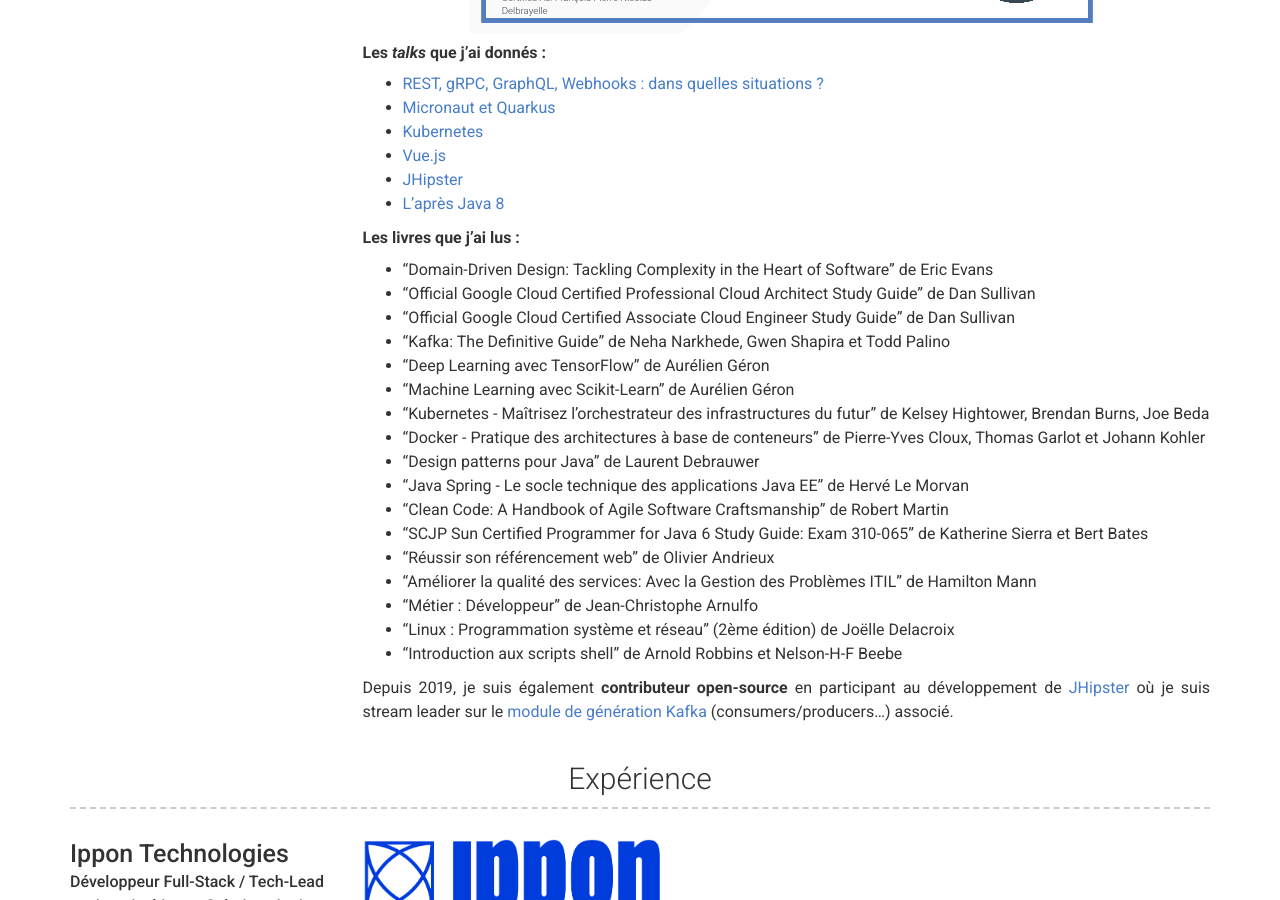
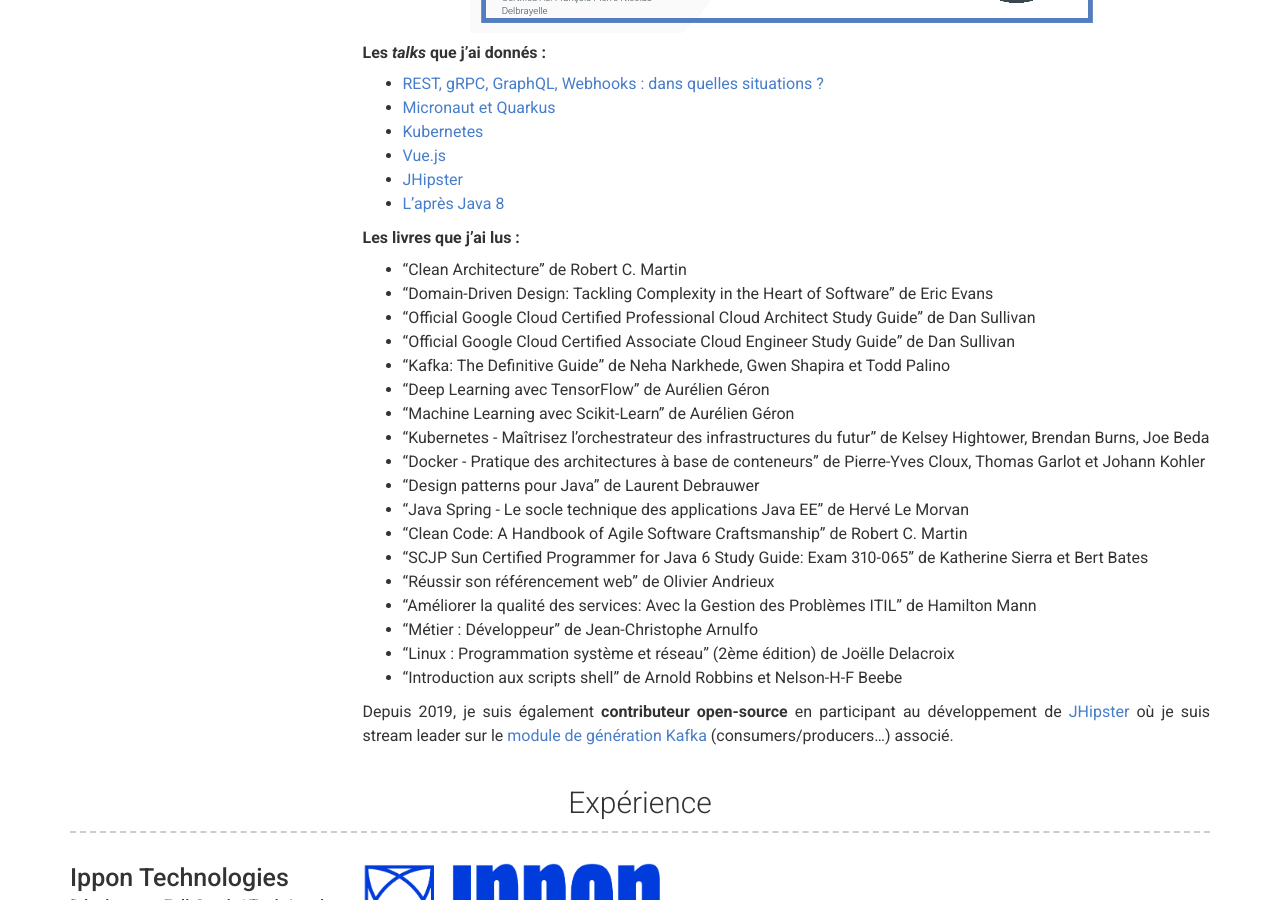
Before and after one commit to fdelbrayelle/fdelbrayelle.github.io, a Jekyll site: the page built from index.md, in a window 1280 px wide and 900 px high, scrolled down 1469 px. Built offline with Jekyll 4.4.1, drawn with Linux system fonts in a browser that asks for light colours; nearby versions of some CDN libraries.

Commit message:
update books

```diff
--- a/_config.yml
+++ b/_config.yml
@@ -80,6 +80,7 @@
   - [L'après Java 8](https://github.com/fdelbrayelle/midi-tech-java-news)
 
   <strong>Les livres que j'ai lus :</strong>
+  - "Clean Architecture" de Robert C. Martin
   - "Domain-Driven Design: Tackling Complexity in the Heart of Software" de Eric Evans
   - "Official Google Cloud Certified Professional Cloud Architect Study Guide" de Dan Sullivan
   - "Official Google Cloud Certified Associate Cloud Engineer Study Guide" de Dan Sullivan
@@ -90,7 +91,7 @@
   - "Docker - Pratique des architectures à base de conteneurs" de Pierre-Yves Cloux, Thomas Garlot et Johann Kohler
   - "Design patterns pour Java" de Laurent Debrauwer
   - "Java Spring - Le socle technique des applications Java EE" de Hervé Le Morvan
-  - "Clean Code: A Handbook of Agile Software Craftsmanship" de Robert Martin
+  - "Clean Code: A Handbook of Agile Software Craftsmanship" de Robert C. Martin
   - "SCJP Sun Certified Programmer for Java 6 Study Guide: Exam 310-065" de Katherine Sierra et Bert Bates
   - "Réussir son référencement web" de Olivier Andrieux
   - "Améliorer la qualité des services: Avec la Gestion des Problèmes ITIL" de Hamilton Mann
```
